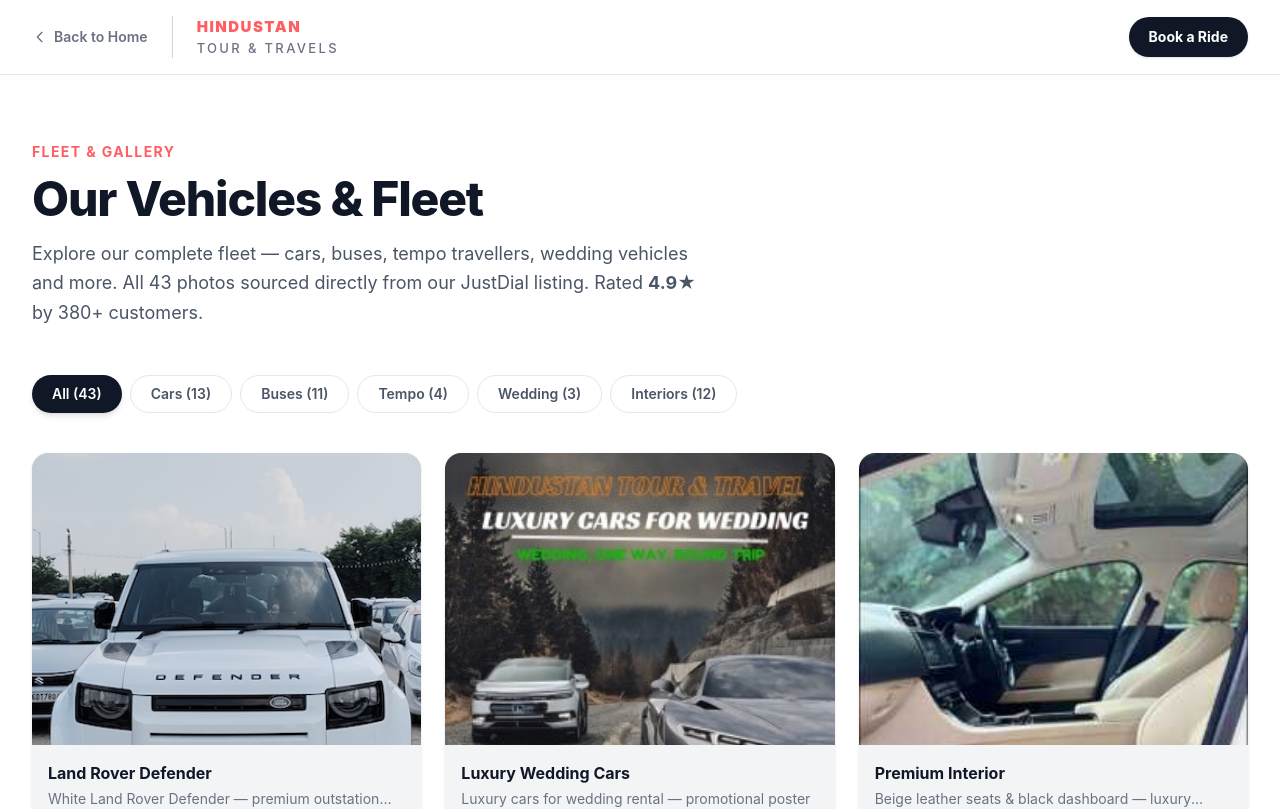
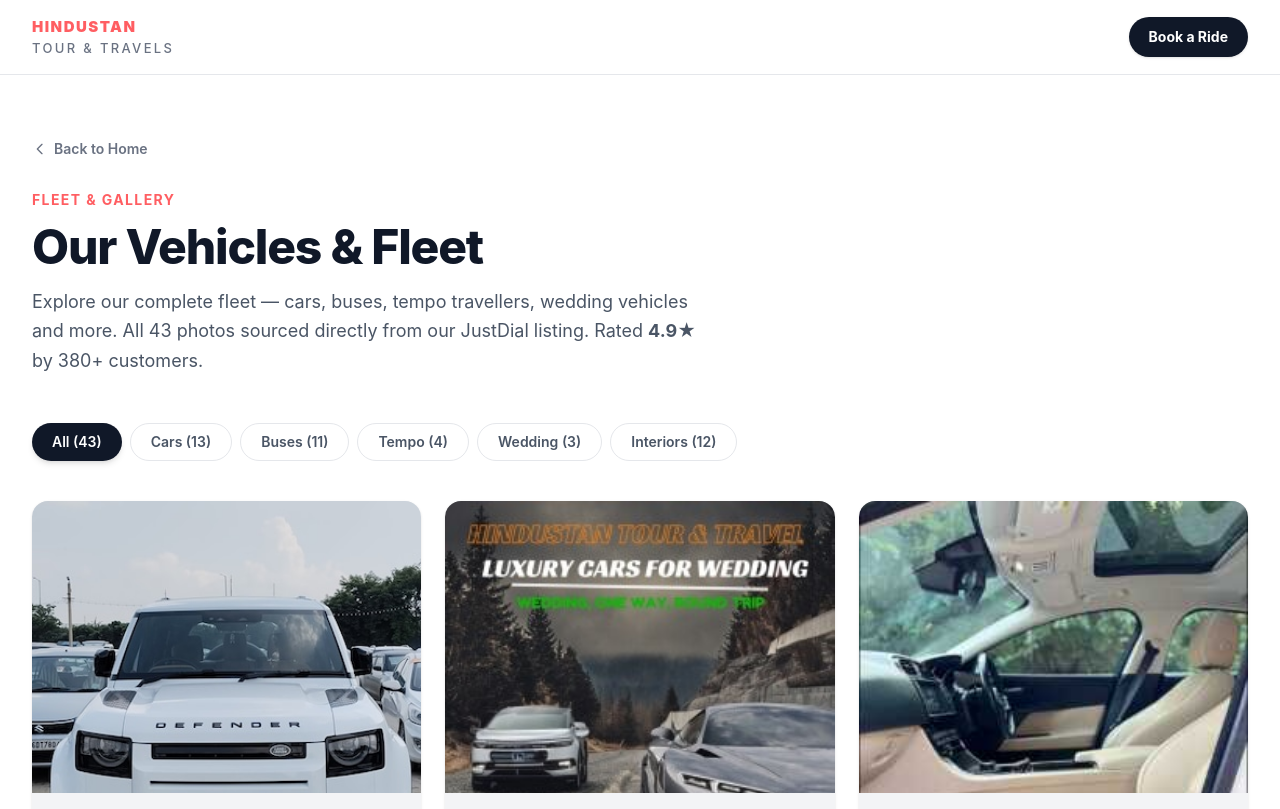
Before and after one commit to Tabsheerul/Hindustan-Tour-and-Travel, a React (Vite) app in the folder frontend/: page /gallery in a window 1280 px wide. Shown: the top 809 px of the page. Built offline with nearby package versions, Linux system fonts and the light colour scheme.

Commit message:
style: move back to home link above gallery heading

```diff
--- a/frontend/src/pages/GalleryPage.jsx
+++ b/frontend/src/pages/GalleryPage.jsx
@@ -86,21 +86,10 @@
       {/* ── Simple Header ── */}
       <header className="sticky top-0 z-40 border-b border-gray-200 bg-white/90 backdrop-blur-md">
         <div className="mx-auto flex max-w-7xl items-center justify-between px-6 py-4 lg:px-8">
-          <div className="flex items-center gap-6">
-            <Link
-              to="/"
-              className="flex items-center gap-1.5 text-sm font-semibold text-gray-500 transition-colors hover:text-gray-900"
-            >
-              <svg className="h-4 w-4" fill="none" viewBox="0 0 24 24" stroke="currentColor" strokeWidth="2">
-                <path strokeLinecap="round" strokeLinejoin="round" d="M15 19l-7-7 7-7" />
-              </svg>
-              Back to Home
-            </Link>
-            <Link to="/" className="flex flex-col border-l border-gray-300 pl-6 hidden sm:flex">
-              <span className="text-[15px] font-black tracking-widest uppercase text-[#FF5E62]">Hindustan</span>
-              <span className="text-[13px] font-medium tracking-[0.18em] text-gray-500 uppercase">Tour &amp; Travels</span>
-            </Link>
-          </div>
+          <Link to="/" className="flex flex-col">
+            <span className="text-[15px] font-black tracking-widest uppercase text-[#FF5E62]">Hindustan</span>
+            <span className="text-[13px] font-medium tracking-[0.18em] text-gray-500 uppercase">Tour &amp; Travels</span>
+          </Link>
           <div className="flex items-center gap-4">
             <Link
               to="/#booking"
@@ -115,6 +104,17 @@
       <main className="mx-auto max-w-7xl px-6 py-16 lg:px-8">
         {/* ── Page Heading ── */}
         <div className="mb-12">
+          <div className="mb-6">
+            <Link
+              to="/"
+              className="inline-flex items-center gap-1.5 text-sm font-semibold text-gray-500 transition-colors hover:text-gray-900"
+            >
+              <svg className="h-4 w-4" fill="none" viewBox="0 0 24 24" stroke="currentColor" strokeWidth="2">
+                <path strokeLinecap="round" strokeLinejoin="round" d="M15 19l-7-7 7-7" />
+              </svg>
+              Back to Home
+            </Link>
+          </div>
           <span className="text-sm font-bold uppercase tracking-widest text-[#FF5E62]">
             Fleet & Gallery
           </span>
```
